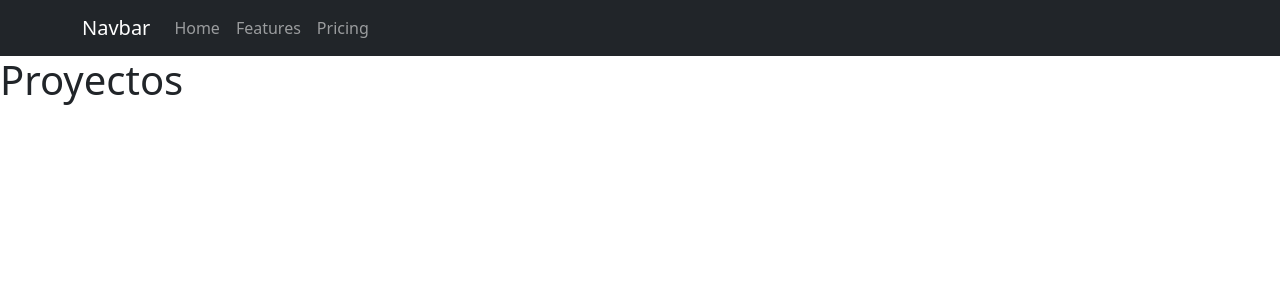
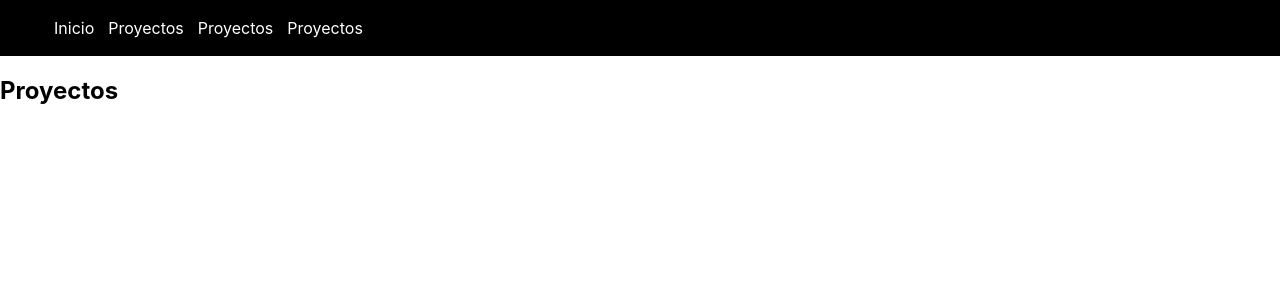
Before and after one commit to alejandroMazas/portfolio, a Next.js app: page /proyectos in a window 1280 px wide. Shown: the top 300 px of the page. Built offline with nearby package versions, Linux system fonts and the light colour scheme.

Commit message:
navbar only css

```diff
--- a/components/Navibar.js
+++ /dev/null
@@ -1,22 +0,0 @@
-import Container from 'react-bootstrap/Container'
-import Nav from 'react-bootstrap/Nav'
-import Navbar from 'react-bootstrap/Navbar'
-
-const Navibar = () => {
-    return (
-        <>
-            <Navbar bg="dark" variant="dark">
-                <Container>
-                    <Navbar.Brand href="#home">Navbar</Navbar.Brand>
-                    <Nav className="me-auto">
-                        <Nav.Link href="#home">Home</Nav.Link>
-                        <Nav.Link href="#features">Features</Nav.Link>
-                        <Nav.Link href="#pricing">Pricing</Nav.Link>
-                    </Nav>
-                </Container>
-            </Navbar>
-        </>
-    )
-}
-
-export default Navibar
--- /dev/null
+++ b/components/Navibar/Navibar.js
@@ -0,0 +1,22 @@
+import Link from 'next/link'
+import style from './Navibar.module.css'
+
+const Navibar = () => {
+    return (
+        <>
+            <nav className={style.container}>
+                <ul className={style.list}>
+                    <li className={style.enl}>
+                        <Link href="/"><a className={style.item}>Inicio</a></Link>
+                        <Link href="/proyectos"><a className={style.item}>Proyectos</a></Link>
+                        <Link href="/proyectos"><a className={style.item}>Proyectos</a></Link>
+                        <Link href="/proyectos"><a className={style.item}>Proyectos</a></Link>
+                    </li>
+                </ul>
+            </nav>
+
+        </>
+    )
+}
+
+export default Navibar
--- /dev/null
+++ b/components/Navibar/Navibar.module.css
@@ -0,0 +1,26 @@
+.container {
+    padding: 2px 7px 2px 7px;
+    color: rgb(255, 255, 255);
+    background-color: #000000;
+    text-decoration: none;
+    display: flex;
+    align-items: center;
+    justify-content: space-between;
+}
+
+.list {
+    list-style-type: none;
+    text-align: center;
+}
+
+.enl {
+    display: inline;
+    text-align: center;
+    margin: 0 10px 0 0;
+}
+
+.item {
+    padding: 2px 7px 2px 7px;
+    color: rgb(255, 255, 255);
+    text-decoration: none;
+}
--- a/package.json
+++ b/package.json
@@ -9,10 +9,8 @@
     "lint": "next lint"
   },
   "dependencies": {
-    "bootstrap": "^5.1.3",
     "next": "12.2.2",
     "react": "18.2.0",
-    "react-bootstrap": "^2.4.0",
     "react-dom": "18.2.0"
   },
   "devDependencies": {
--- a/pages/_app.js
+++ b/pages/_app.js
@@ -1,6 +1,5 @@
 import '../styles/globals.css'
-import Navibar from '../components/navibar'
-import 'bootstrap/dist/css/bootstrap.min.css';
+import Navibar from '../components/Navibar/Navibar'
 
 function MyApp({ Component, pageProps }) {
 
--- a/pages/proyectos.js
+++ b/pages/proyectos.js
@@ -1,10 +1,10 @@
+
+
 const proyectos = () => {
 
     return (
         <>
-            <div>
-                <h1>Proyectos</h1>
-            </div>
+            <h2>Proyectos</h2>
         </>
     )
 }
```
Also changed, not shown: styles/globals.css (line endings or trailing spaces), 1 other file (tests, documents, lock files or other folders).
